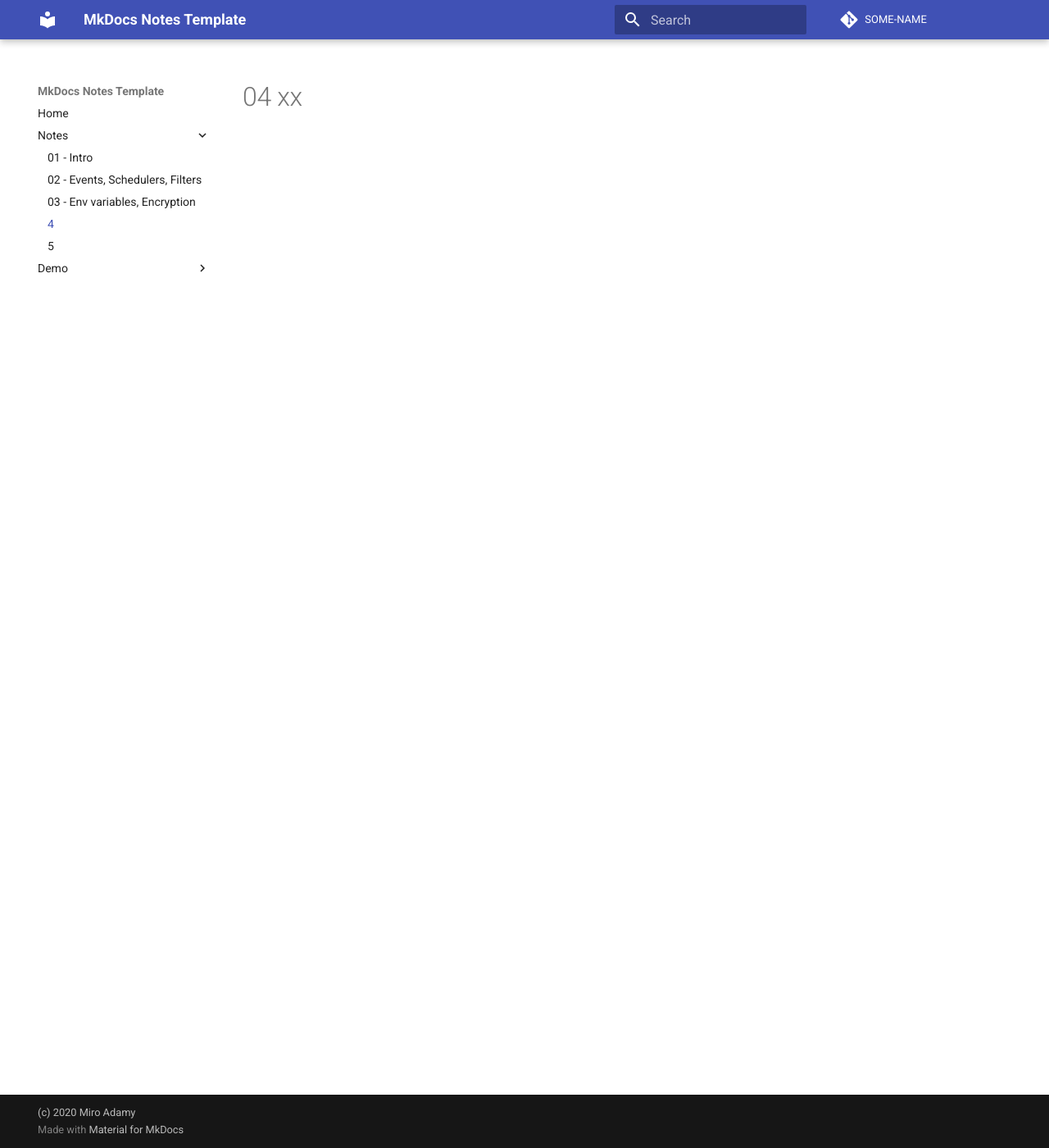
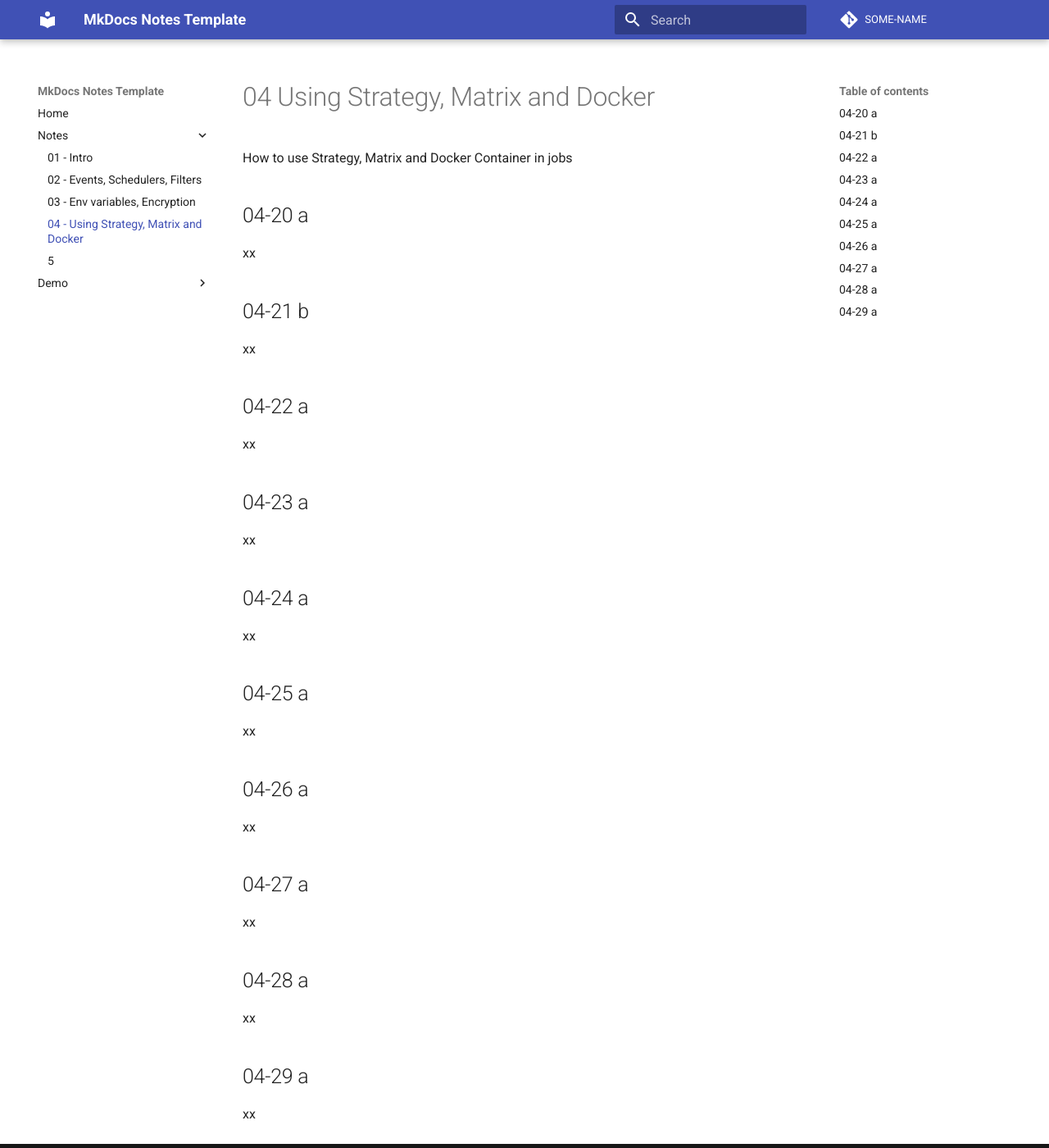
Before and after one commit to miroadamy-practice/notes-github-actions, an MkDocs documentation site: the page built from docs/section-04.md, in a window 1280 px wide and 1400 px high. Shown: the whole window at 82% size. Built offline with MkDocs 1.6.1 and Material for MkDocs 9.7.7, drawn with Linux system fonts in a browser that asks for light colours; comment, search, counter and statistics services are not loaded.

Commit message:
Setup 04

```diff
--- a/docs/section-04.md
+++ b/docs/section-04.md
@@ -1 +1,43 @@
-# 04 xx
+# 04 Using Strategy, Matrix and Docker
+
+How to use Strategy, Matrix and Docker Container in jobs
+
+## 04-20 a
+
+xx
+
+## 04-21 b
+
+xx
+
+## 04-22 a
+
+xx
+
+## 04-23 a
+
+xx
+
+## 04-24 a
+
+xx
+
+## 04-25 a
+
+xx
+
+## 04-26 a
+
+xx
+
+## 04-27 a
+
+xx
+
+## 04-28 a
+
+xx
+
+## 04-29 a
+
+xx
--- a/mkdocs.yml
+++ b/mkdocs.yml
@@ -11,7 +11,7 @@ nav:
         - 01 - Intro: section-01.md
         - 02 - Events, Schedulers, Filters: section-02.md
         - 03 - Env variables, Encryption: section-03.md
-        - 04: section-04.md
+        - 04 - Using Strategy, Matrix and Docker: section-04.md
         - 05: section-05.md
     - Demo:
         - Markdown: markdown-demo.md
```
